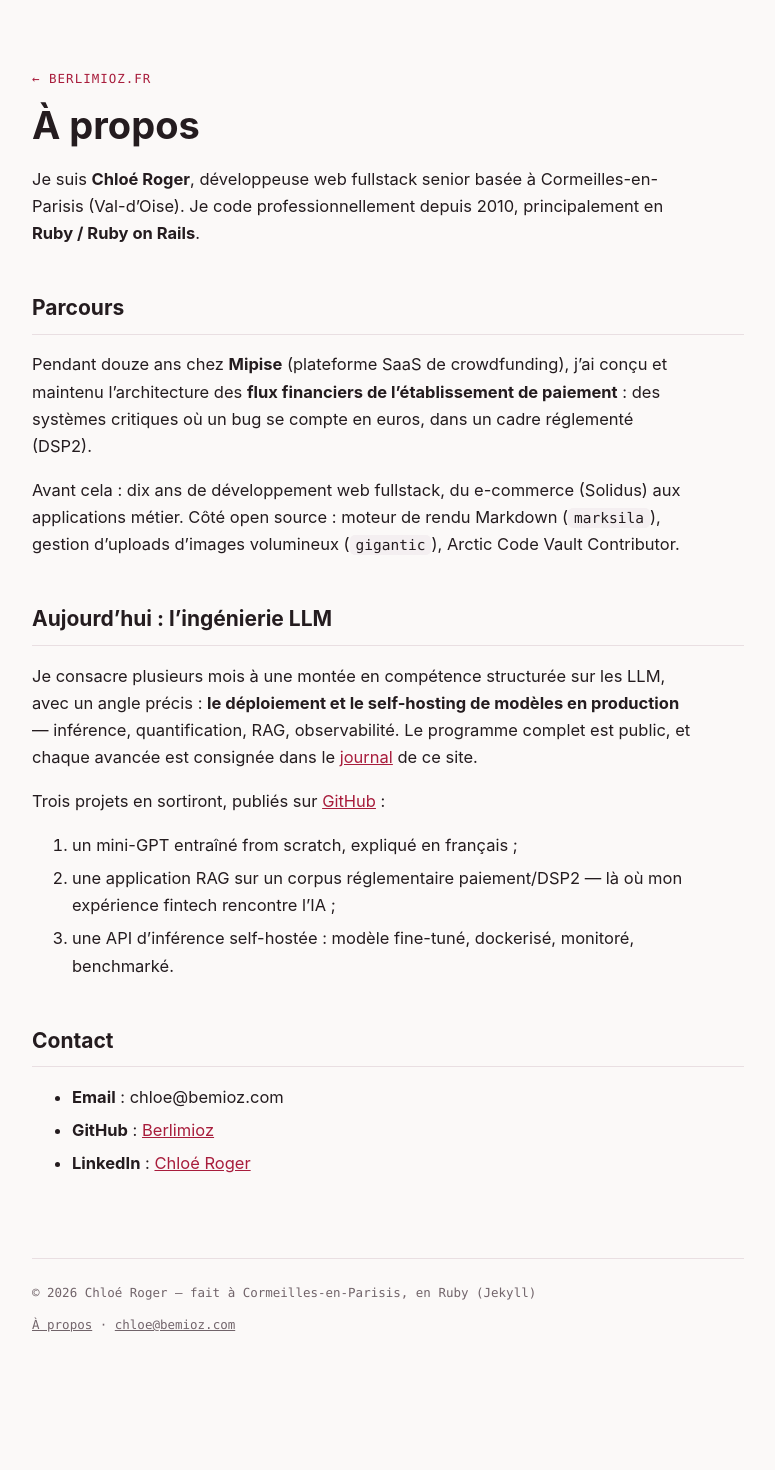
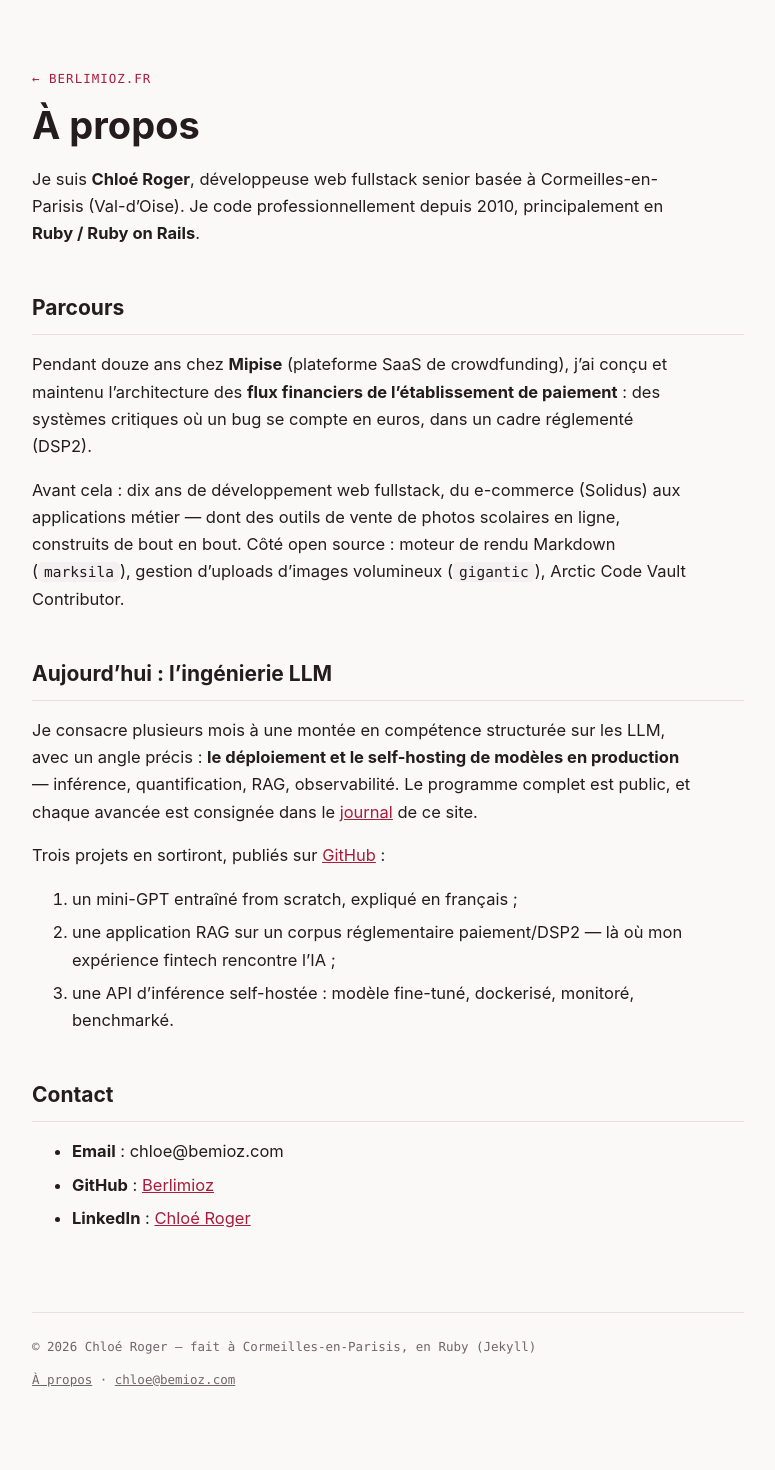
Before and after one commit to Berlimioz/berlimioz.github.io, a Jekyll site: the page built from a-propos.md, in a window 1280 px wide. Shown: the whole page, without its empty margins (252-1027 px from the left). Built offline with Jekyll 4.4.1, drawn with Linux system fonts in a browser that asks for light colours; before the commit the page ends 1416 px from its top, so only the background shows below that.

Commit message:
À propos : mention des outils de vente de photos scolaires en ligne

```diff
--- a/a-propos.md
+++ b/a-propos.md
@@ -15,7 +15,8 @@
 cadre réglementé (DSP2).
 
 Avant cela : dix ans de développement web fullstack, du e-commerce (Solidus)
-aux applications métier. Côté open source : moteur de rendu Markdown
+aux applications métier — dont des outils de vente de photos scolaires
+en ligne, construits de bout en bout. Côté open source : moteur de rendu Markdown
 (`marksila`), gestion d'uploads d'images volumineux (`gigantic`),
 Arctic Code Vault Contributor.
 
```
